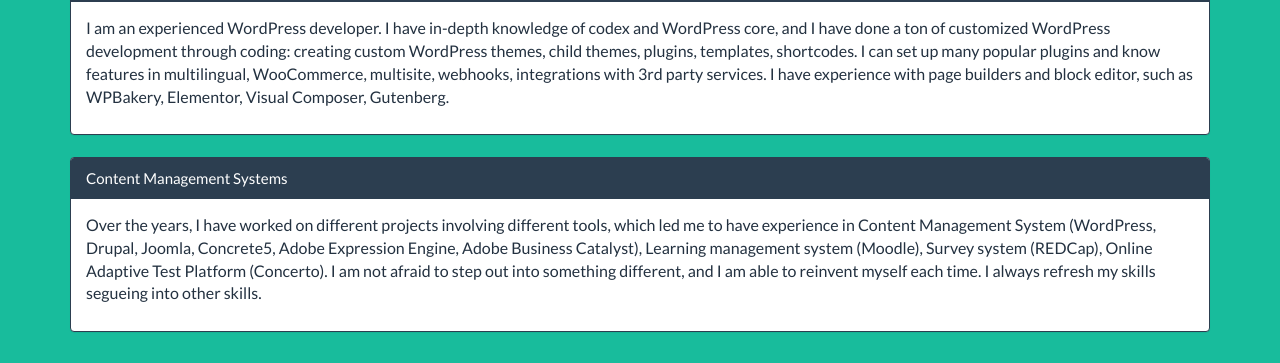
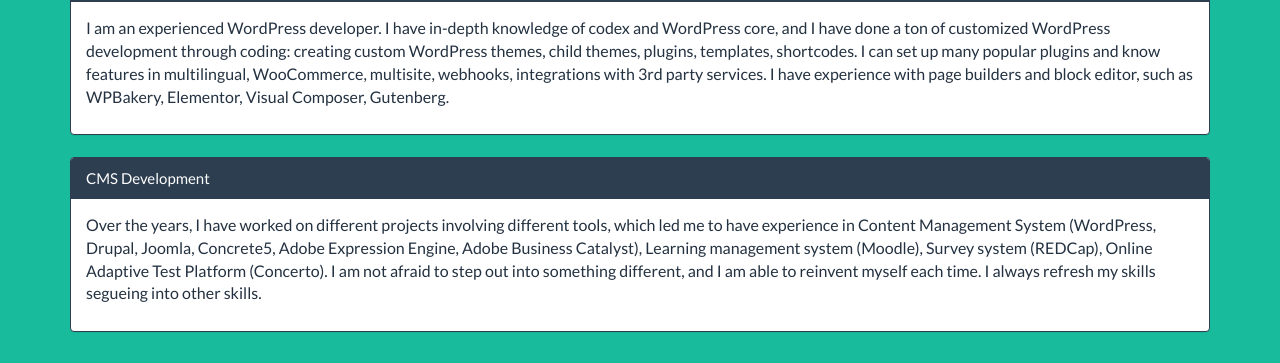
Before and after one commit to hbxtoylq/hbxtoylq.github.io, a Jekyll site: the page built from index.html, in a window 1280 px wide and 900 px high, scrolled down 3634 px. Shown: the part 91-454 px from the top of the window. Built offline with Jekyll 4.4.1, drawn with Linux system fonts in a browser that asks for light colours; nearby versions of some CDN libraries.

Commit message:
Update about.html

```diff
--- a/_includes/about.html
+++ b/_includes/about.html
@@ -44,7 +44,7 @@
 <br>
 
     <div class="panel panel-primary">
-      <div class="panel-heading">Content Management Systems</div>
+      <div class="panel-heading">CMS Development</div>
      <div class="panel-body"><p style="color:#233140; font-size:16px;">
      Over the years, I have worked on different projects involving different tools, which led me to have experience in Content Management System (WordPress, Drupal, Joomla, Concrete5, Adobe Expression Engine, Adobe Business Catalyst),
       Learning management system (Moodle), Survey system (REDCap), Online Adaptive Test Platform (Concerto). I am not afraid to step out into
```
